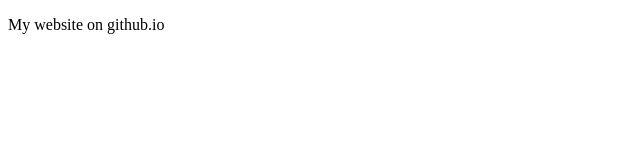
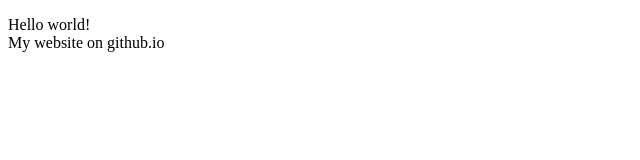
Before and after one commit to turbett/turbett.github.io, a plain HTML site: page index.html in a window 1280 px wide. Shown: the whole page, without its empty margins (0-640 px from the left). Drawn offline with Linux system fonts and the light colour scheme.

Commit message:
Update index.html
added hello world

```diff
--- a/index.html
+++ b/index.html
@@ -5,6 +5,7 @@
   <title>James Turbett</title>
 </head>
 <body>
-<p>My website on github.io</p>
+<p>Hello world!<br>
+My website on github.io</p>
 </body>
 </html>
```
